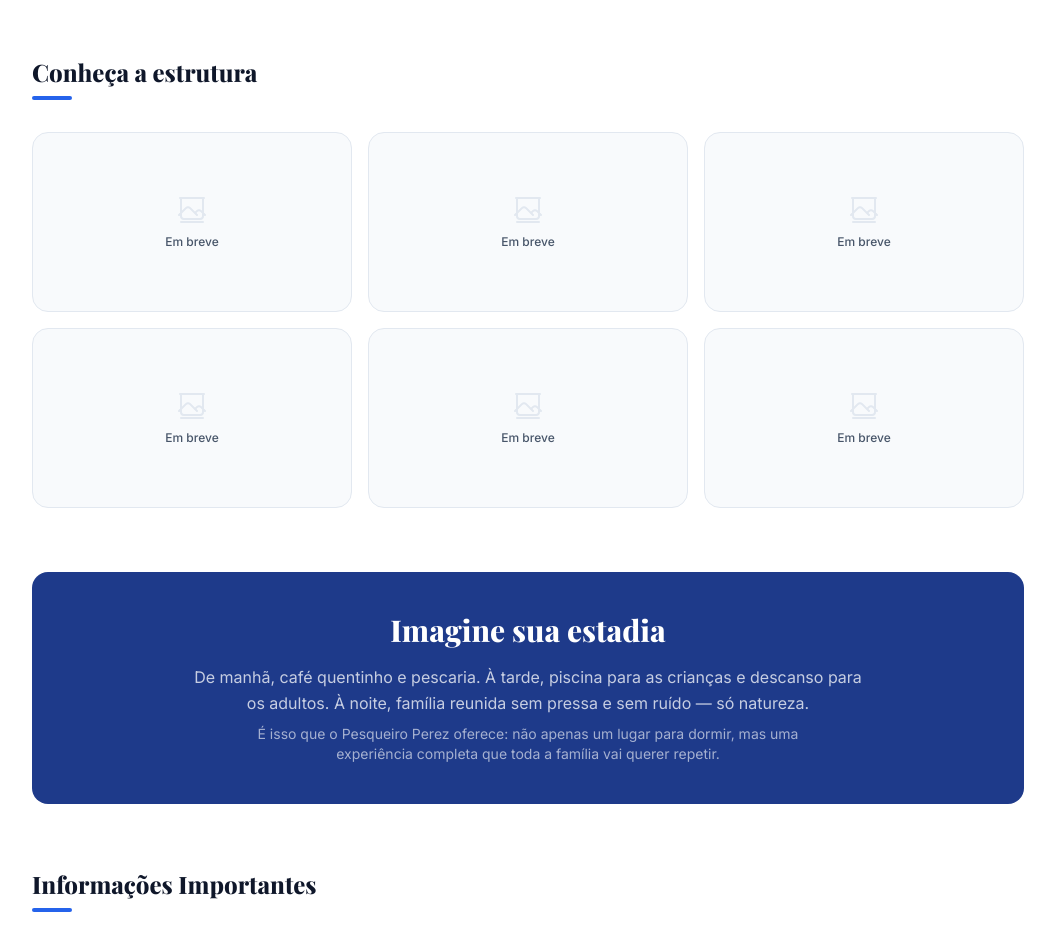
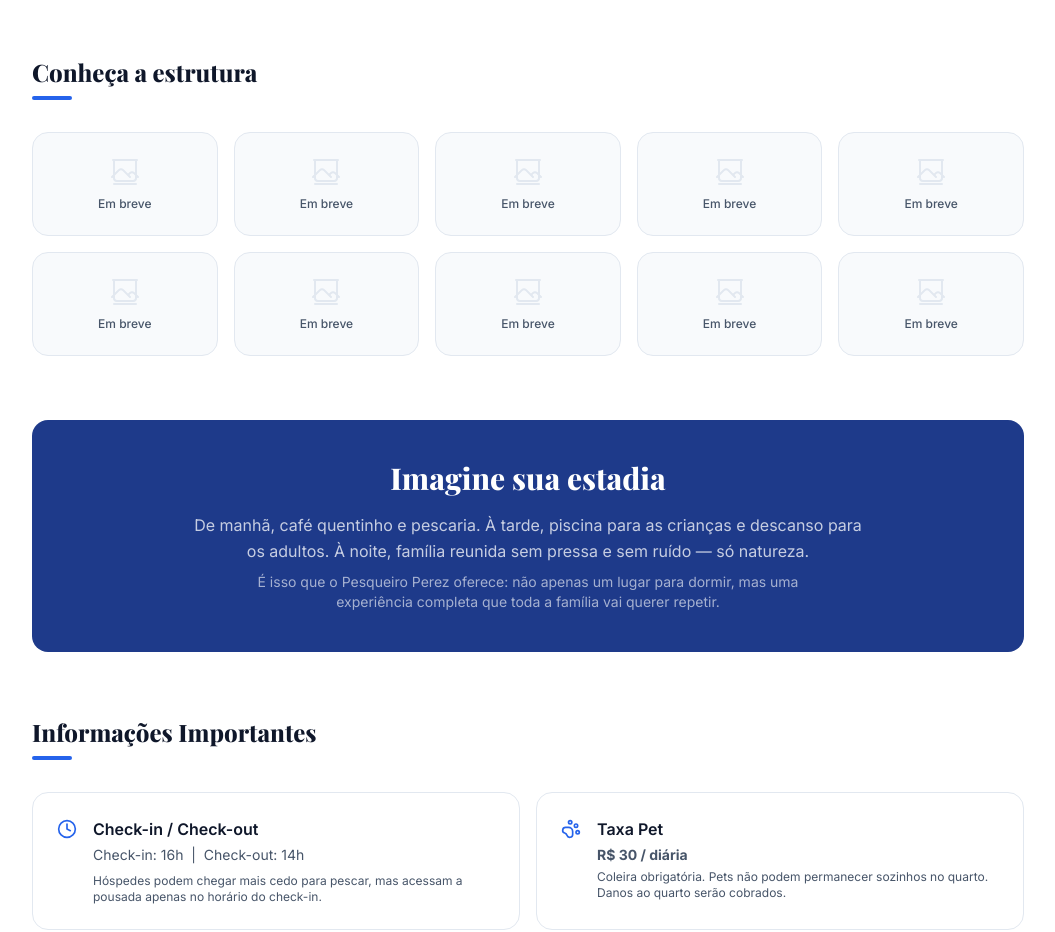
Before and after one commit to kaueperes/pesqueiroperez, a Next.js app: page /pousada in a window 1280 px wide. Shown: the part 2300-3232 px from the top of the page, without its empty margins (112-1167 px from the left). Built offline with nearby package versions, Linux system fonts and the light colour scheme.

Commit message:
feat: galeria de 10 fotos em grid 2x5

```diff
--- a/src/app/pousada/page.tsx
+++ b/src/app/pousada/page.tsx
@@ -142,12 +142,16 @@
           <h2 className="text-2xl font-extrabold text-texto mb-2">Conheça a estrutura</h2>
           <div className="w-10 h-1 bg-azul-medio mb-8 rounded-full" />
           <GaleriaLightbox fotos={[
-            { src: "", alt: "Chalé" },
-            { src: "", alt: "Área externa" },
-            { src: "", alt: "Café da manhã" },
-            { src: "", alt: "Lago" },
-            { src: "", alt: "Acomodações" },
-            { src: "", alt: "Natureza" },
+            { src: "", alt: "Foto 1" },
+            { src: "", alt: "Foto 2" },
+            { src: "", alt: "Foto 3" },
+            { src: "", alt: "Foto 4" },
+            { src: "", alt: "Foto 5" },
+            { src: "", alt: "Foto 6" },
+            { src: "", alt: "Foto 7" },
+            { src: "", alt: "Foto 8" },
+            { src: "", alt: "Foto 9" },
+            { src: "", alt: "Foto 10" },
           ]} />
         </section>
 
--- a/src/components/GaleriaLightbox.tsx
+++ b/src/components/GaleriaLightbox.tsx
@@ -21,7 +21,7 @@
 
   return (
     <>
-      <div className="grid grid-cols-2 md:grid-cols-3 gap-4">
+      <div className="grid grid-cols-2 md:grid-cols-5 gap-4">
         {fotos.map((foto, i) => (
           <div
             key={i}
```
